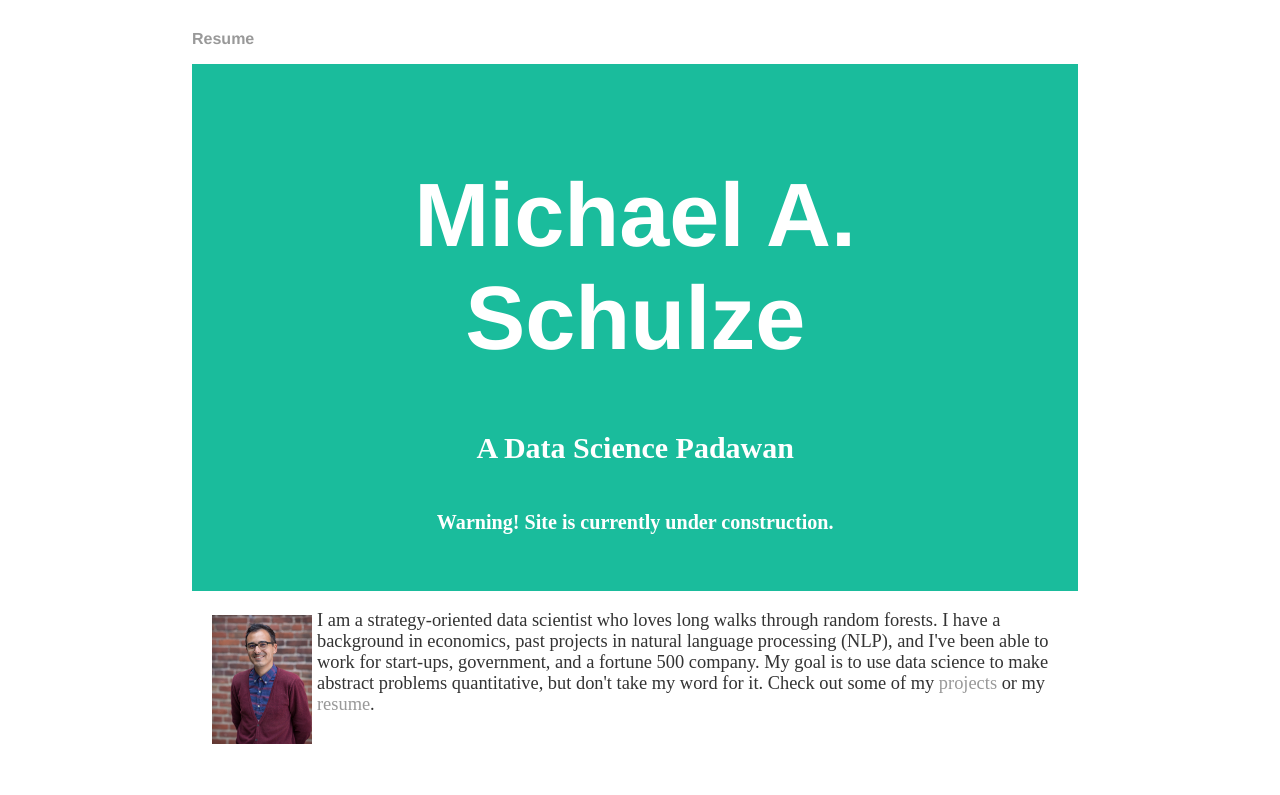
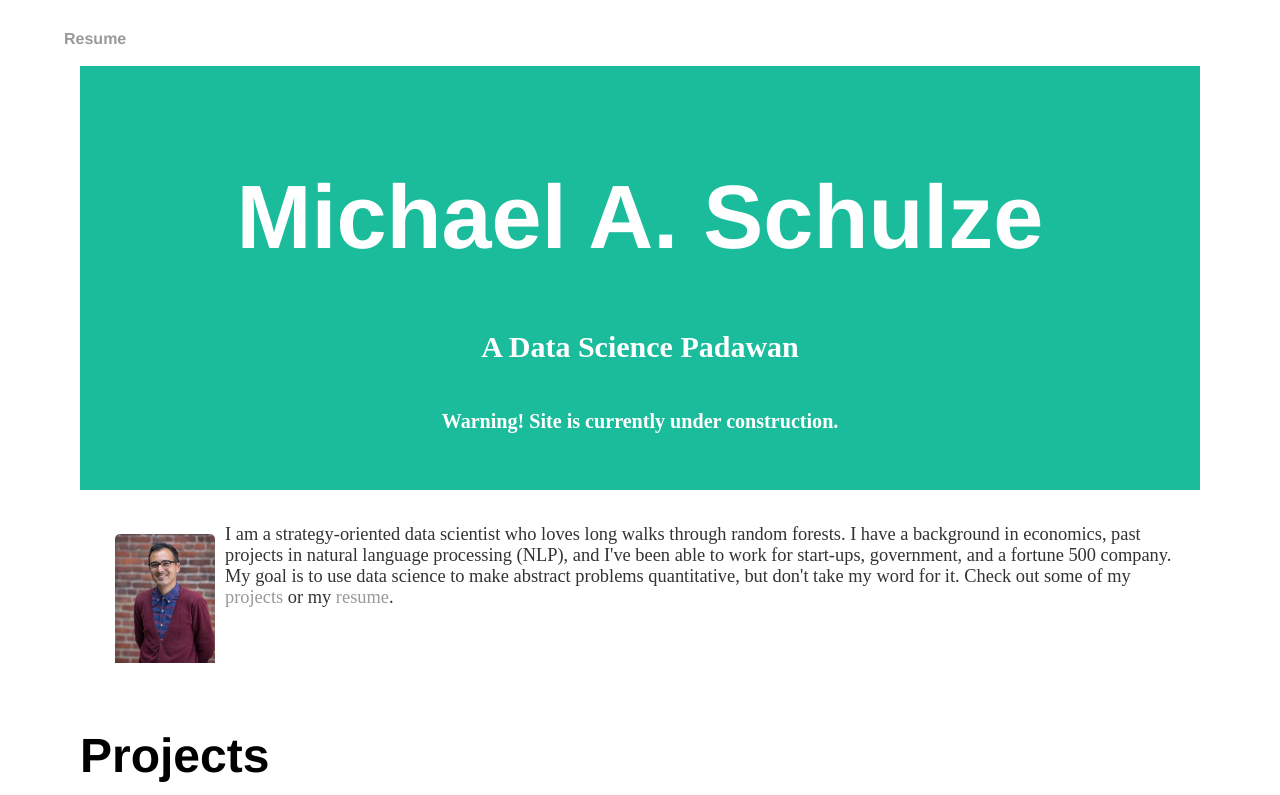
Before and after one commit to amadorschulze92/amadorschulze92.github.io, a Jekyll site: the page built from index.html, in a window 1280 px wide. Shown: the top 795 px of the page. Built offline with Jekyll 4.4.1, drawn with Linux system fonts in a browser that asks for light colours; grey boxes are pictures that could not be loaded.

Commit message:
mess with pad of img and text

```diff
--- a/assets/css/main.css
+++ b/assets/css/main.css
@@ -4,7 +4,7 @@
 
 body {
     margin: 30px auto;
-    width: 70%;
+    width: 90%;
 }
 
 nav ul, footer ul {
@@ -37,7 +37,7 @@ p {
     font-size: 1.15em;
     line-height: 1.15em;
     color: #333;
-
+    padding: 15px;
 }
 footer {
     border-top: 1px solid #d5d5d5;
@@ -59,46 +59,26 @@ ul.posts li {
   background: #1abc9c;
   color: white;
   font-size: 30px;
-  width: 90%;
 }
 
-/* Float four columns side by side */
-.column {
-  float: left;
-  width: 33%;
-  padding: 0 10px;
+.card {
+  box-shadow: 0 4px 8px 0 rgba(0,0,0,0.2);
+  transition: 0.3s;
+  border-radius: 5px;
 }
 
-/* Remove extra left and right margins, due to padding */
-.row {margin: 0 -5px;}
-
-/* Clear floats after the columns */
-.row:after {
-  content: "";
-  display: table;
-  clear: both;
+.card:hover {
+  box-shadow: 0 8px 16px 0 rgba(0,0,0,0.2);
 }
 
-/* Responsive columns */
-@media screen and (max-width: 600px) {
-  .column {
-    width: 100%;
-    display: block;
-    margin-bottom: 20px;
-  }
-}
-
-/* Style the counter cards */
-.card {
-  box-shadow: 0 4px 8px 0 rgba(0, 0, 0, 0.2);
-  padding: 16px;
-  text-align: center;
-  background-color: #f1f1f1;
+.container {
+  padding: 2px 16px;
 }
 
 img {
   max-width: 100%;
   height: auto;
   float: left;
-  margin: 5px 5px 15px 20px;
+  margin: 10px 10px 15px 20px;
+  border-radius: 5px 5px 0 0;
 }
--- a/index.html
+++ b/index.html
@@ -27,13 +27,12 @@ title: Michael A. Schulze
     <br>
     <br>
     <h1>Projects</h1>
-    <div class="row">
+    <div class="card">
       {% for post in site.posts %}
-        <div class="column">
-          <div class="card"><a href="{{ post.url }}"></a>
-            <h3>{{ post.title }}</h3>
-            <p>{{ post.date | date_to_string }}</p>
-          </div>
+        <img src="{{post.title}}.png" alt="Avatar" style="width:100%">
+        <div class="container">
+          <h3><b>{{ post.title }}</b></h3>
+          <p>{{ post.date | date_to_string }}</p>
         </div>
       {% endfor %}
     </div>
```
